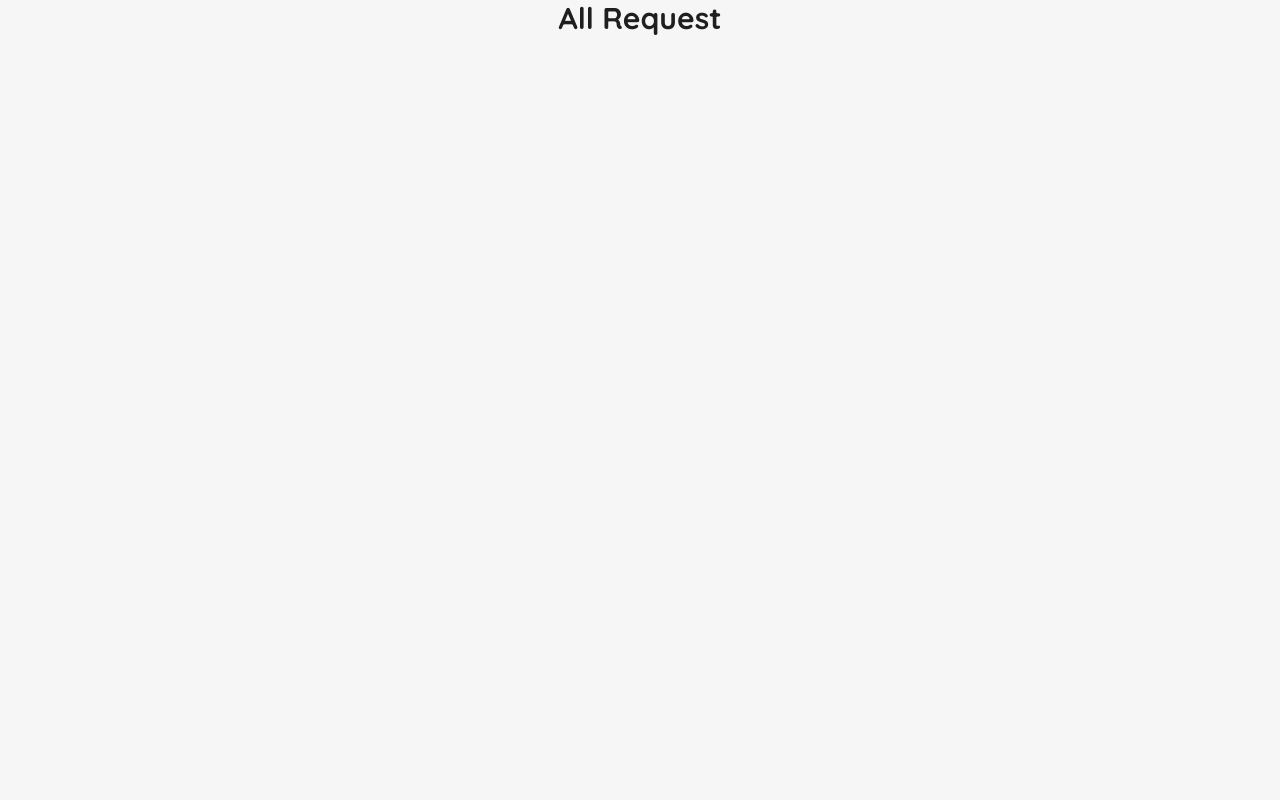
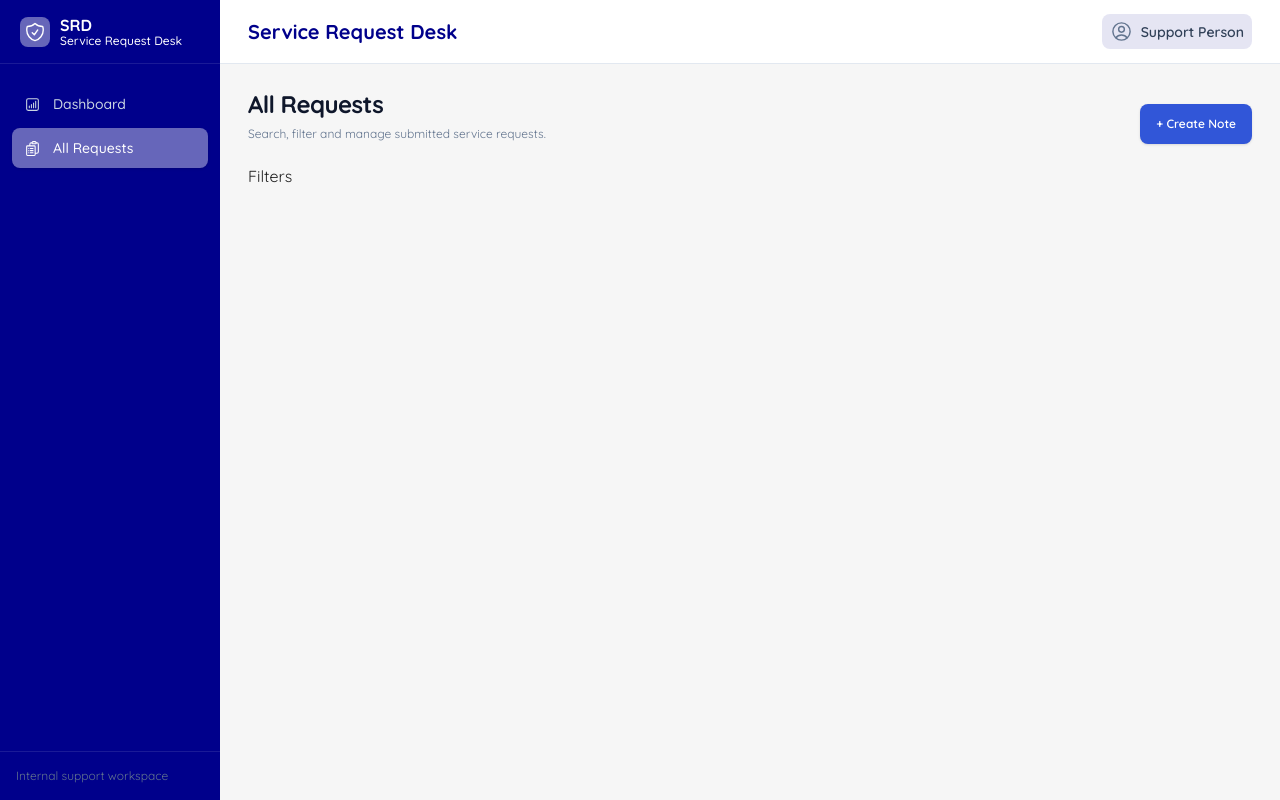
Before and after one commit to MujahidEmon/service-request-desk, a Next.js app in the folder frontend/: page /provider/requests in a window 1280 px wide. Built offline with nearby package versions, Linux system fonts and the light colour scheme.

Commit message:
provider/requests page layout ready

```diff
--- a/frontend/src/app/provider/requests/page.jsx
+++ b/frontend/src/app/provider/requests/page.jsx
@@ -1,11 +1,28 @@
-import React from 'react';
+import PageHeader from "@/app/components/PageHeader";
+import ProviderShell from "@/app/components/ProviderShell";
+import TopBar from "@/app/components/TopBar";
 
-const page = () => {
-    return (
-        <div>
-            <h1 className='font-bold text-center text-3xl'>All Request</h1>
-        </div>
-    );
-};
 
-export default page;
+export default function ProviderRequestsPage() {
+  return (
+    <ProviderShell>
+      <TopBar role="Support Person" />
+
+      <div className="mx-auto  px-4 py-6 sm:px-7">
+        <PageHeader
+          title="All Requests"
+          description="Search, filter and manage submitted service requests."
+          action={
+            <button className="srd-primary-button h-9">
+              + Create Note
+            </button>
+          }
+        />
+
+        <section className="srd-card srd-shadow overflow-hidden">
+            Filters
+        </section>
+      </div>
+    </ProviderShell>
+  );
+}
```
